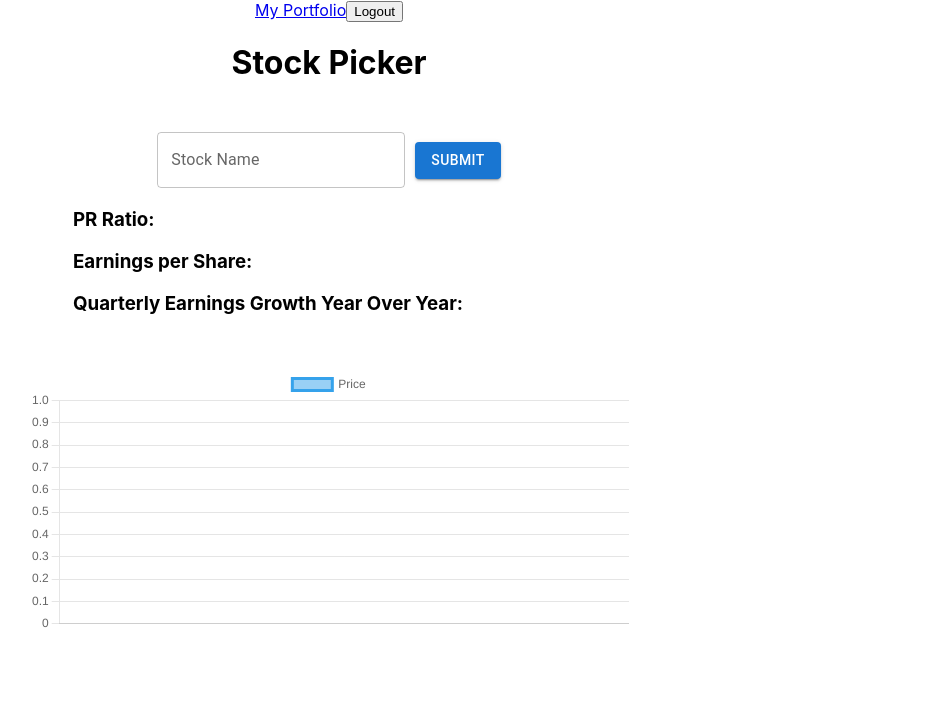
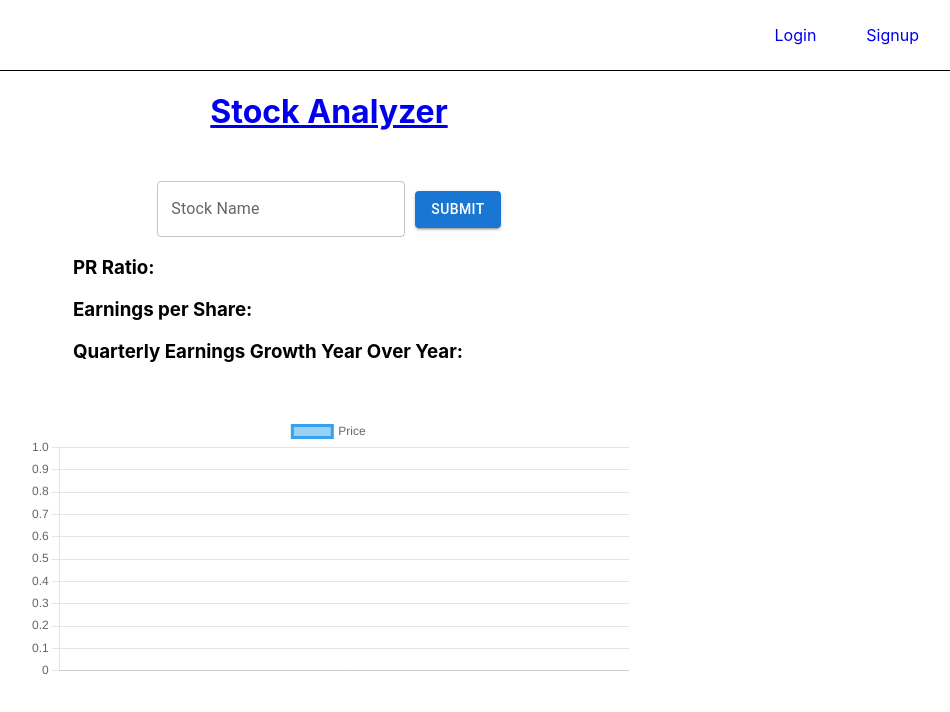
Before and after one commit to Jamesclifford7/stock-client, a React (Create React App) app: page /home in a window 1280 px wide. Shown: the top 712 px of the page, without its empty margins (311-1261 px from the left). Built offline with nearby package versions, Linux system fonts and the light colour scheme.

Commit message:
styled navbar and added stock error message

```diff
--- a/src/App.js
+++ b/src/App.js
@@ -4,6 +4,7 @@ import { Routes, Route, useNavigate, useLocation, useParams } from 'react-router
 import Home from './components/Home/Home.tsx'
 import Login from './components/Login/Login.tsx'
 import UserProvider from './components/UserProvider';
+import Portfolio from './components/Portfolio/Portfolio';
 
 function App() {
 
@@ -18,6 +19,10 @@ function App() {
           <Route
             path="/login"
             element={<Login />}
+          />
+          <Route
+            path="/portfolio"
+            element={<Portfolio />}
           />
         </Routes>
       </UserProvider>
--- a/src/components/Home/Home.tsx
+++ b/src/components/Home/Home.tsx
@@ -24,6 +24,7 @@ export default function Home() {
     const [quarterlyEarningsGrowthYOY, setQuarterlyEarningsGrowthYOY] = useState<string>('')
     const [labels, setLabels] = useState<string[]>([])
     const [priceData, setPriceData] = useState<string[]>([])
+    const [stockErrorMessage, setStockErrorMessage] = useState<string | null>(null)
 
     const getAverages = (data: any) => {
         const totalAverages: Object[] = []
@@ -54,11 +55,21 @@ export default function Home() {
             axios.get(priceUrl)
         ])
         .then(axios.spread((res1, res2, res3) => {
-            setPeRatio(res1.data.PERatio)
-            setStock(res1.data.Name);
-            setEps(res1.data.EPS);
-            setQuarterlyEarningsGrowthYOY(res1.data.QuarterlyEarningsGrowthYOY);
-            getAverages(res3.data["Monthly Adjusted Time Series"]);
+            if (!res1.data.Name) {
+                setStockErrorMessage('Stock not found')
+                setPeRatio('')
+                setStock('');
+                setEps('');
+                setQuarterlyEarningsGrowthYOY('');
+                getAverages([]);
+            } else {
+                setStockErrorMessage(null)
+                setPeRatio(res1.data.PERatio)
+                setStock(res1.data.Name);
+                setEps(res1.data.EPS);
+                setQuarterlyEarningsGrowthYOY(res1.data.QuarterlyEarningsGrowthYOY);
+                getAverages(res3.data["Monthly Adjusted Time Series"]);
+            }
         }))
         .catch((errors) => {
             console.log(errors)
@@ -107,7 +118,6 @@ export default function Home() {
     return (
         <>
             <NavBar />
-            <h1>Stock Picker</h1>
             <StyledForm onSubmit={(e) => getStockInfo(e)}>
                 <TextField
                     name="stock"
@@ -121,7 +131,7 @@ export default function Home() {
                     Submit
                 </StyledButton>
             </StyledForm>
-            <h2>{stock ?? 'Please search for a stock above'}</h2>
+            <StockNotFound stockErrorMessage={stockErrorMessage} />
             <StockInfoContainer>
                 <h3>PR Ratio: {peRatio ? `$${peRatio}` : null}</h3>
                 <h3>Earnings per Share: {eps ? `$${eps}` : null}</h3>
@@ -135,6 +145,16 @@ export default function Home() {
     )
 }
 
+function StockNotFound(props: {stockErrorMessage: string | null}) {
+    const {stockErrorMessage} = props
+
+    if (!stockErrorMessage) {
+        return null
+    }
+
+    return <h2>{stockErrorMessage}</h2>
+}
+
 const StyledForm = styled.form`
     display: flex;
     align-items: center;
@@ -143,7 +163,6 @@ const StyledForm = styled.form`
 `
 
 const StockInfoContainer = styled.div`
-
     @media all and (min-width: 640px) {
         text-align: left;
         width: 40%;
--- a/src/components/Login/Login.tsx
+++ b/src/components/Login/Login.tsx
@@ -5,7 +5,7 @@ import styled from 'styled-components'
 import axios from 'axios'
 import { useNavigate } from 'react-router-dom';
 import { useUserContext } from '../UserProvider'
-
+import NavBar from '../NavBar/NavBar';
 interface LoginProps {
     email: string
     password: string
@@ -53,6 +53,7 @@ export default function Login() {
 
     return (
         <>
+            <NavBar />
             <h2>Login</h2>
             <form onSubmit={(e) => handleLogin(e)}>
                 <TextFieldContainer>
--- a/src/components/NavBar/NavBar.js
+++ b/src/components/NavBar/NavBar.js
@@ -2,6 +2,7 @@ import React, {useState} from 'react'
 import { Link } from 'react-router-dom'
 import { useUserContext } from '../UserProvider'
 import { useNavigate } from 'react-router-dom'
+import styled from 'styled-components'
 
 export default function NavBar() {
     const context = useUserContext()
@@ -16,19 +17,42 @@ export default function NavBar() {
         navigate('/home')
     }
 
-    if (!user) {
+    if (!user.id) {
         return (
-            <nav>
-                <Link to="/login">Login</Link>
-                <Link to="">Signup</Link>
-            </nav>
+            <>
+                <StyledNav>
+                    <StyledLink to="/login">Login</StyledLink>
+                    <StyledLink to="">Signup</StyledLink>
+                </StyledNav>
+                <Link to="/home"><h1>Stock Analyzer</h1></Link>
+            </>
         )
     }
 
     return (
-        <nav>
-            <Link to="">My Portfolio</Link>
-            <button onClick={e => handleLogout(e)}>Logout</button>
-        </nav>
+        <>
+            <StyledNav>
+                <StyledLink to="/portfolio">My Portfolio</StyledLink>
+                <button onClick={e => handleLogout(e)}>Logout</button>
+            </StyledNav>
+            <StyledLink to="/home"><h1>Stock Analyzer</h1></StyledLink>
+        </>
     )
 }
+
+const StyledNav = styled.nav`
+    height: 70px;
+    display: flex;
+    align-items: center;
+    justify-content: flex-end;
+    border-bottom: solid;
+    border-width: 0.8px;
+
+    a, button {
+        margin-right: 50px;
+    }
+`
+
+const StyledLink = styled(Link)`
+    text-decoration: none;
+`
--- /dev/null
+++ b/src/components/Portfolio/Portfolio.tsx
@@ -0,0 +1,68 @@
+import React, {useState, useEffect} from 'react'
+import NavBar from '../NavBar/NavBar'
+import { useUserContext } from '../UserProvider'
+import axios from 'axios'
+import { useNavigate } from 'react-router-dom'
+
+interface StockProps {
+    id: number
+    'user_id': string
+    'stock_name': string
+}
+
+export default function Portfolio() {
+    const context = useUserContext()
+    const userId = context.user.id
+    const [stocks, setStocks] = useState<StockProps[]>([])
+    const navigate = useNavigate()
+
+    useEffect(() => {
+        if (!userId) {
+            navigate('/login')
+            return
+        }
+
+        axios({
+            method: 'get',
+            url: `http://localhost:8000/stocks/${userId}`,
+            headers: {
+                'content-type': 'application/json'
+            },
+        })
+        .then((res) => {
+            setStocks(res.data);
+        })
+        .catch((error) => {
+            console.log(error)
+        })
+    }, [userId, navigate])
+
+    return (
+        <>
+            <NavBar />
+            <StockList stocks={stocks} />
+        </>
+    )
+}
+
+function StockList(props: {stocks: StockProps[]}) {
+    const {stocks} = props
+
+    if (stocks.length === 0) {
+        return null
+    }
+
+    return (
+        <>
+            {
+                stocks.map((stock, idx) => {
+                    return (
+                        <div key={idx}>
+                            <h3>{stock['stock_name']}</h3>
+                        </div>
+                    )
+                })
+            }
+        </>
+    )
+}
--- a/src/components/UserProvider.tsx
+++ b/src/components/UserProvider.tsx
@@ -1,7 +1,11 @@
 import React, {useState, Dispatch, SetStateAction} from 'react'
 
+interface UserObjectProps {
+    id: number
+    email: string
+}
 interface UserProps {
-    user: object
+    user: UserObjectProps
     setUser: Dispatch<SetStateAction<{}>>
 }
 
```
